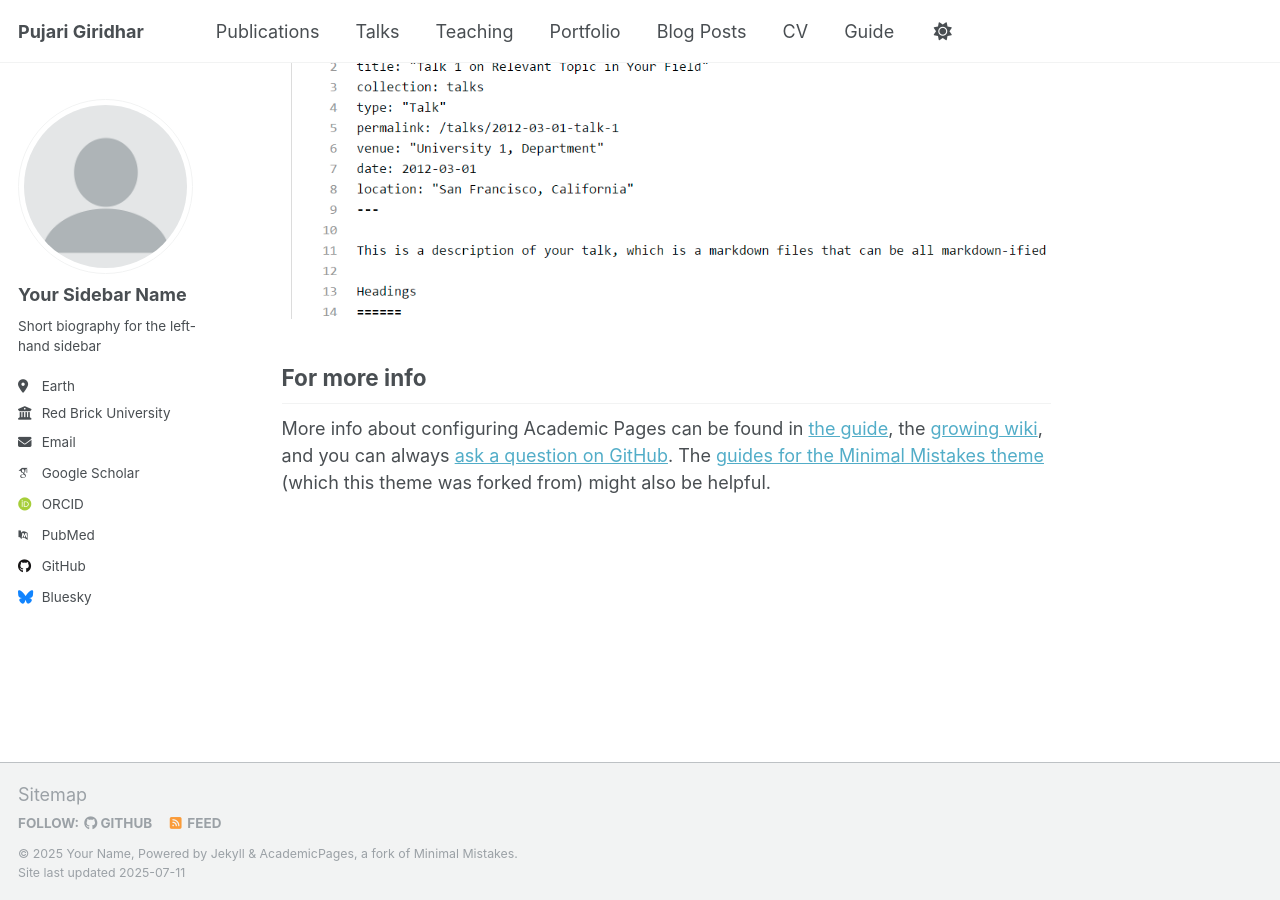
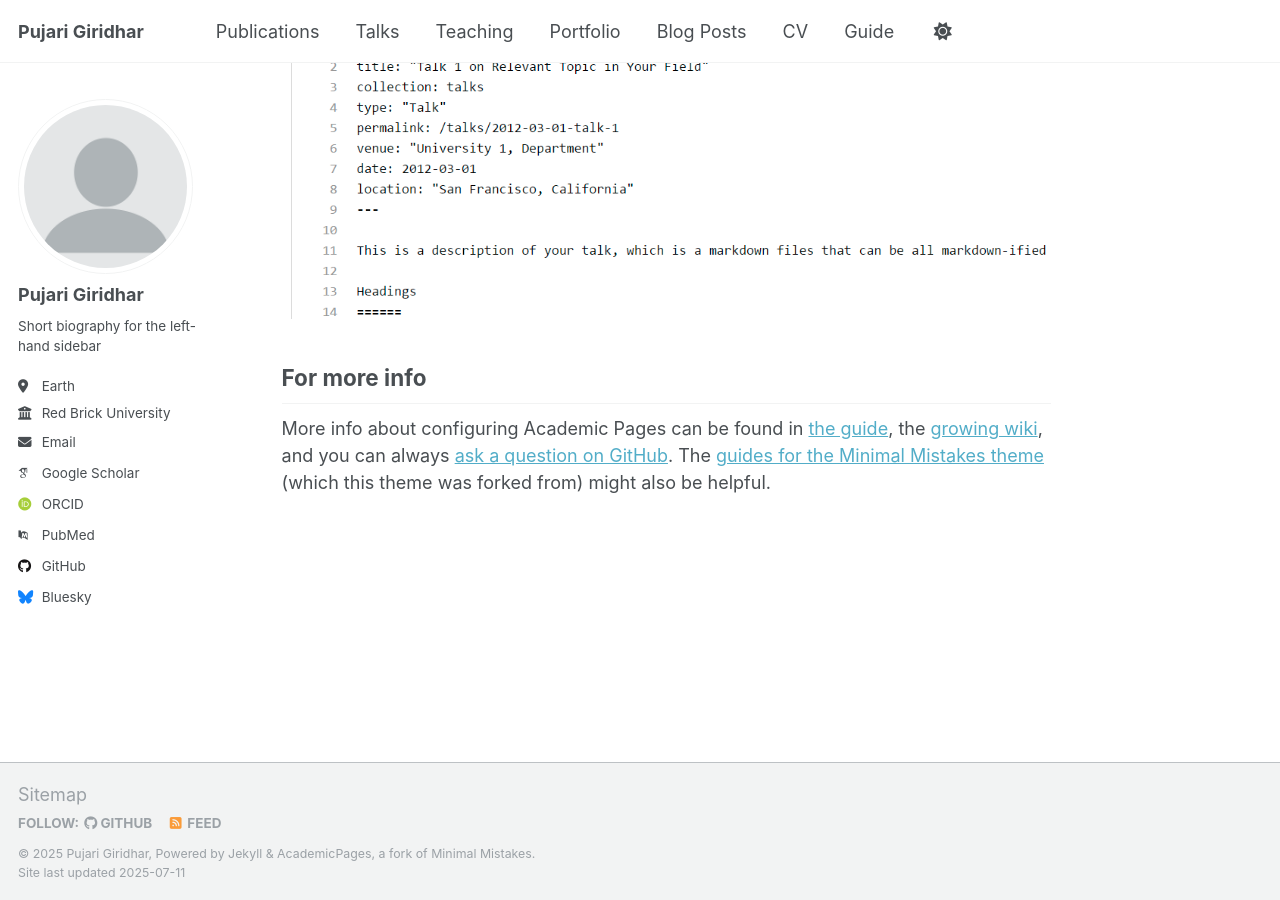
Before and after one commit to giri288/Pujari-Giridhar, a Jekyll site: the page built from _pages/about.md, in a window 1280 px wide and 900 px high, scrolled down 2880 px. Built offline with Jekyll 4.4.1, drawn with Linux system fonts in a browser that asks for light colours; some web fonts are replaced; a script that is not in the unit is left out.

Commit message:
Update _config.yml

```diff
--- a/_config.yml
+++ b/_config.yml
@@ -10,8 +10,8 @@
 locale                   : "en-US"
 site_theme               : "default"
 title                    : "Pujari Giridhar"
-title_separator          : "-"
-name                     : &name "Your Name"
+title_separator          : " "
+name                     : &name "Pujari Giridhar"
 description              : &description "personal description"
 url                      : https://academicpages.github.io # the base hostname & protocol for your site e.g. "https://[your GitHub username].github.io" or if you already have some other page hosted on Github then use "https://[your GitHub username].github.io/[Your Repo Name]"
 baseurl                  : "" # the subpath of your site, e.g. "/blog"
@@ -23,7 +23,7 @@ repository               : "academicpages/academicpages.github.io"
 author:
   # Biographic information
   avatar           : "profile.png"
-  name             : "Your Sidebar Name"
+  name             : "Pujari Giridhar"
   pronouns         : # example: "she/her"
   bio              : "Short biography for the left-hand sidebar"
   location         : "Earth"
```
